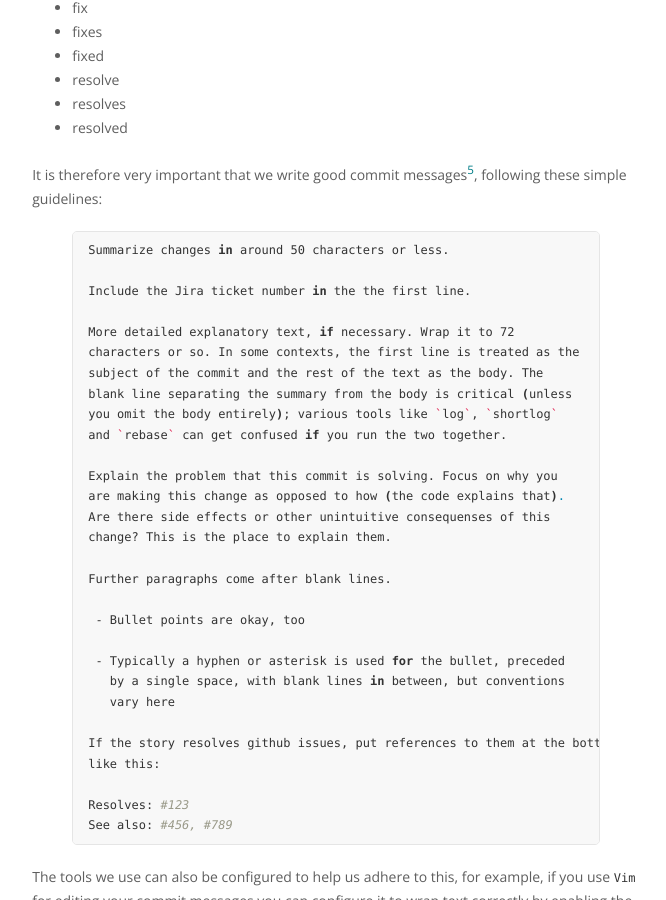
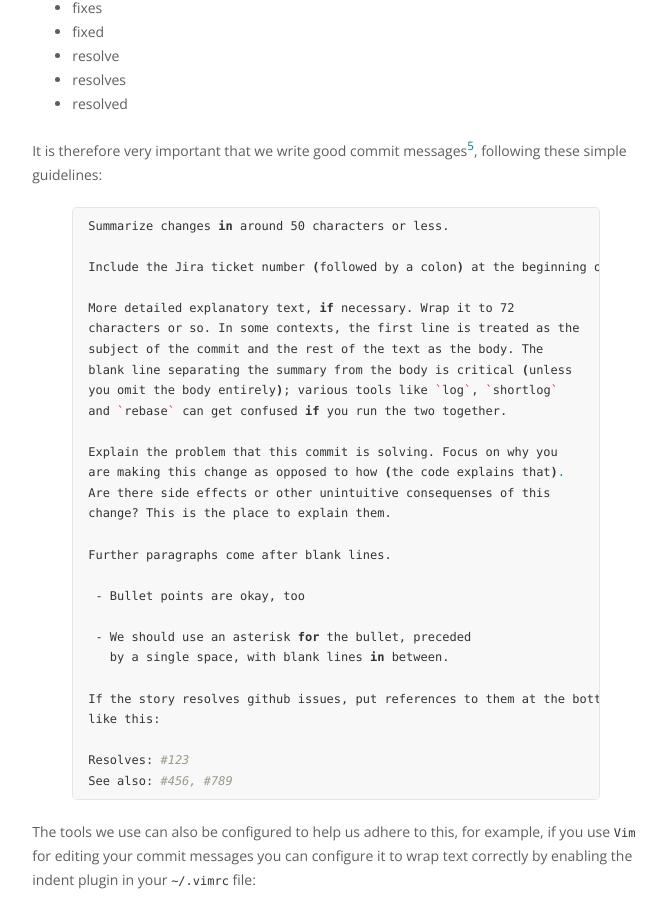
Before and after one commit to ellerbrock/talis.github.io, a Jekyll site: the page built from topics/source-control.md, in a window 1280 px wide and 900 px high, scrolled down 4527 px. Shown: the whole window, without its empty margins (468-1134 px from the left). Built offline with Jekyll 4.4.1, drawn with Linux system fonts in a browser that asks for light colours; some of the changed text lies outside the part shown.

Commit message:
p/r feedback

```diff
--- a/topics/source-control.md
+++ b/topics/source-control.md
@@ -96,7 +96,7 @@
 {% highlight bash %}
 Summarize changes in around 50 characters or less.
 
-Include the Jira ticket number in the the first line.
+Include the Jira ticket number (followed by a colon) at the beginning of the summary line e.g. `TENT-1390:`.
 
 More detailed explanatory text, if necessary. Wrap it to 72
 characters or so. In some contexts, the first line is treated as the
@@ -114,9 +114,8 @@
 
  - Bullet points are okay, too
 
- - Typically a hyphen or asterisk is used for the bullet, preceded
-   by a single space, with blank lines in between, but conventions
-   vary here
+ - We should use an asterisk for the bullet, preceded
+   by a single space, with blank lines in between.
 
 If the story resolves github issues, put references to them at the bottom,
 like this:
```
Also changed, not shown: other parts of topics/source-control.md (+1 -1 lines).
